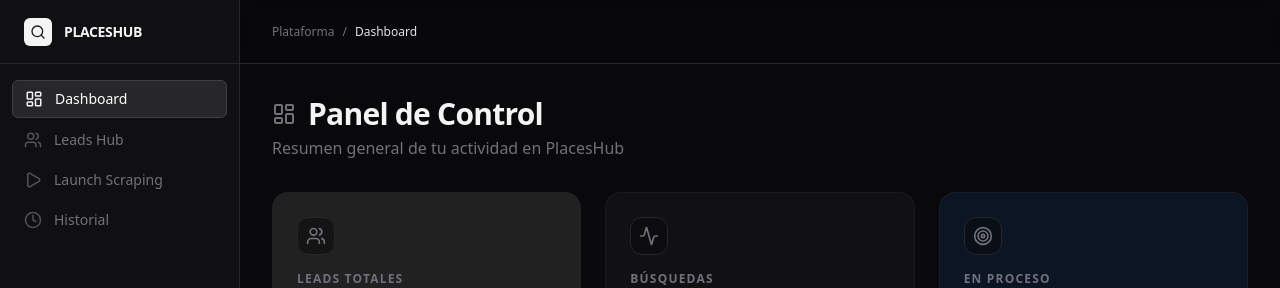
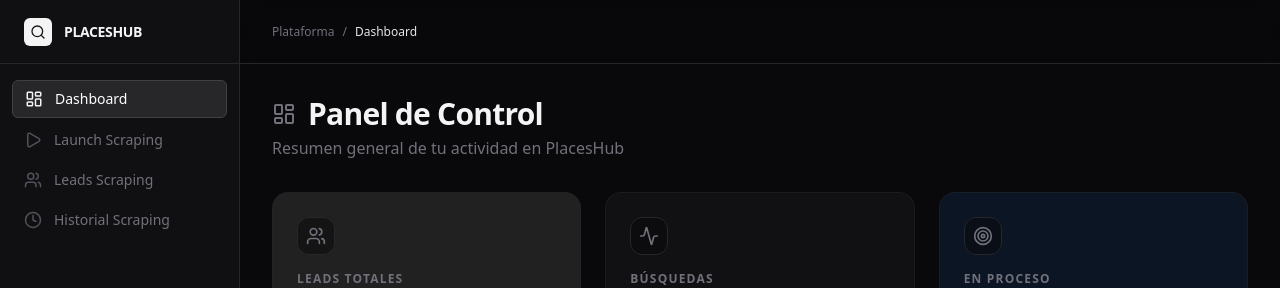
Before and after one commit to sadian88/front_searchplace_hub, a React app: page / in a window 1280 px wide. Shown: the top 288 px of the page. Built offline with nearby package versions, Linux system fonts and the light colour scheme; no server answers; sample sign-in values are in the browser's storage; the HTML template or start-up script is replaced by a standard one.

Commit message:
update menú

```diff
--- a/src/components/Layout.tsx
+++ b/src/components/Layout.tsx
@@ -19,9 +19,9 @@
 
     const menuItems = [
         { name: 'Dashboard', path: '/', icon: <LayoutDashboard size={18} /> },
-        { name: 'Leads Hub', path: '/leads', icon: <Users size={18} /> },
         { name: 'Launch Scraping', path: '/scraping', icon: <Play size={18} /> },
-        { name: 'Historial', path: '/executions', icon: <Clock size={18} /> },
+        { name: 'Leads Scraping', path: '/leads', icon: <Users size={18} /> },
+        { name: 'Historial Scraping', path: '/executions', icon: <Clock size={18} /> },
     ];
 
     if (!user) return <>{children}</>;
```
